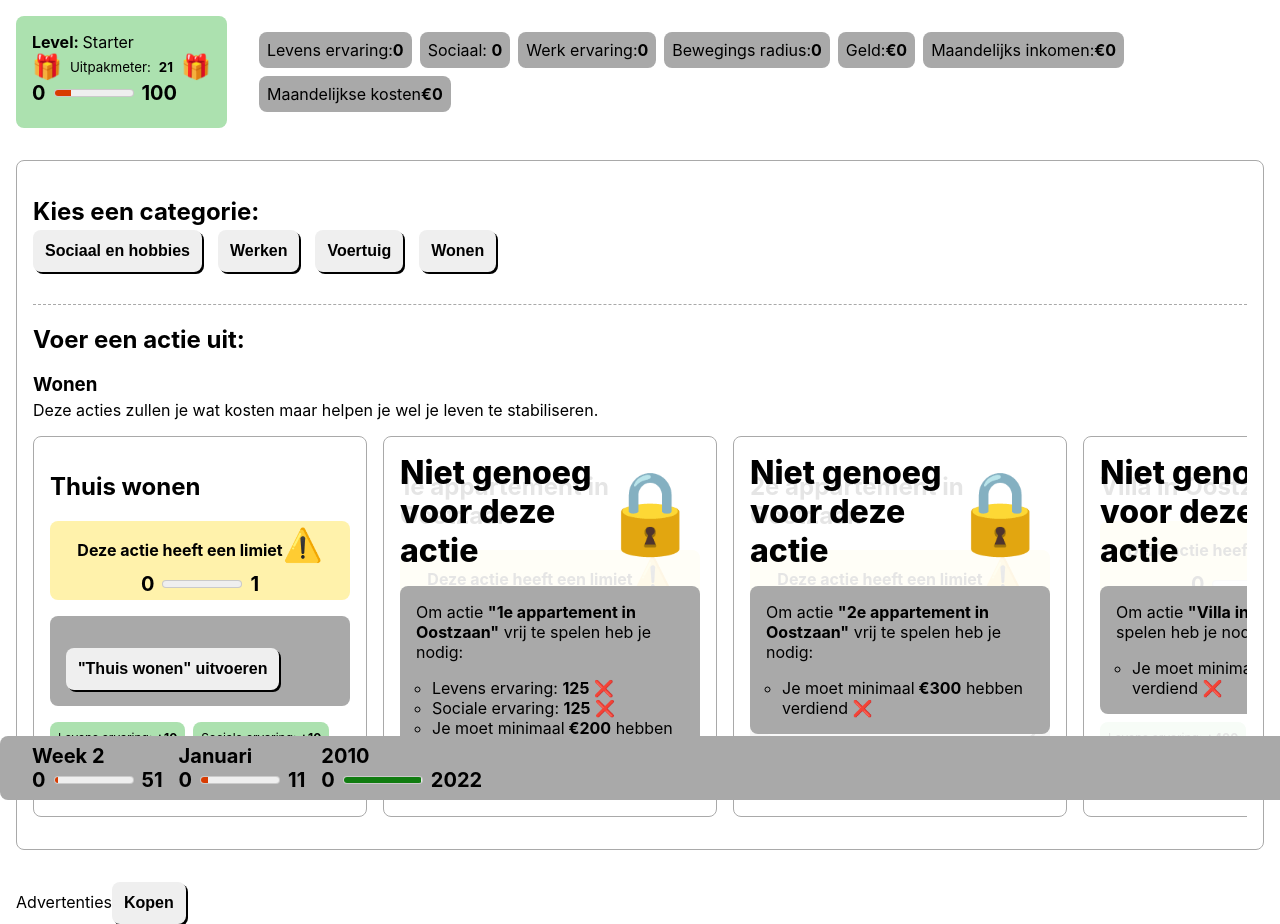
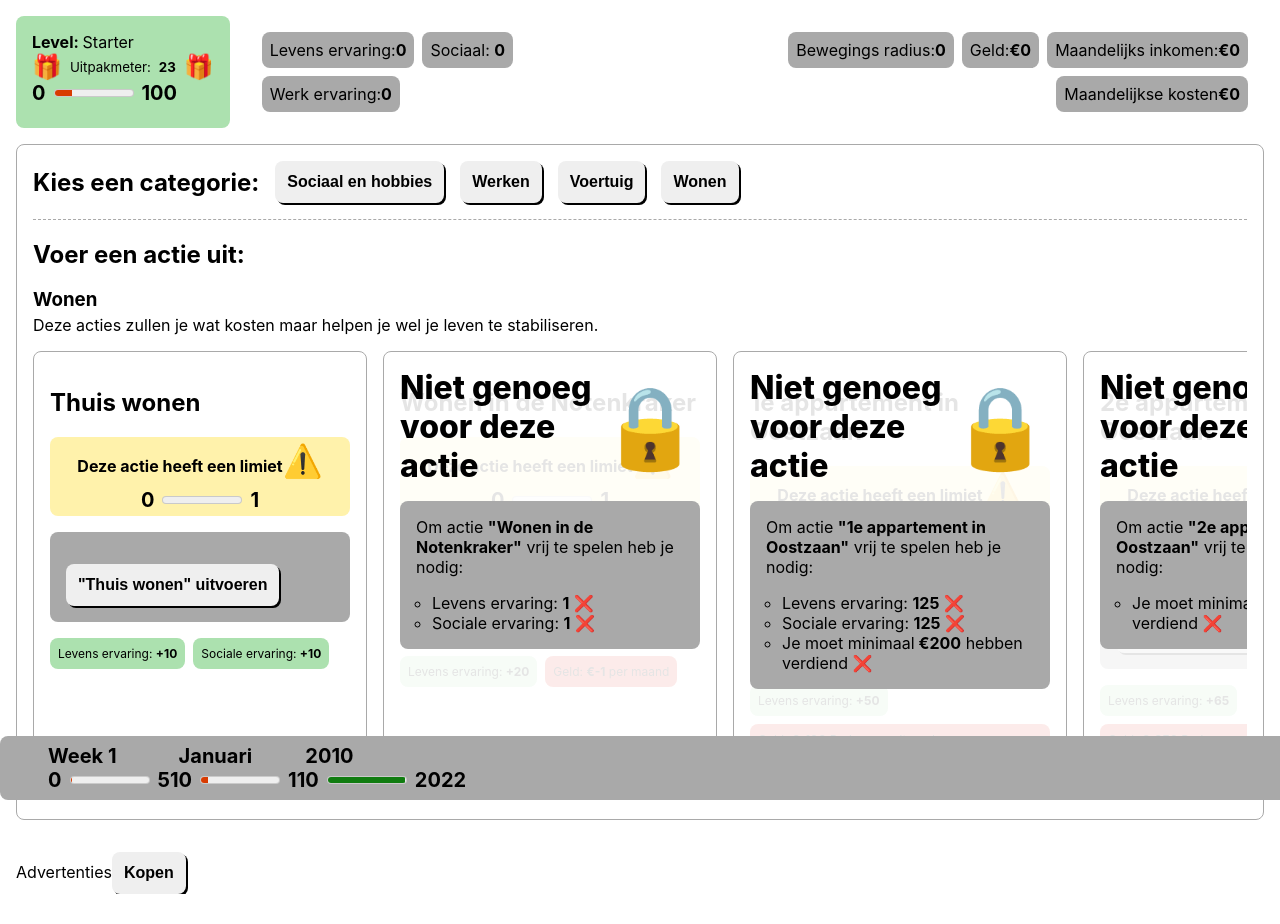
Before and after one commit to marcianosr/robin-tycoon, a React (Create React App) app: page / in a window 1280 px wide. After the commit the page ends 894 px from the top, so only its background shows below. Built offline with nearby package versions, Linux system fonts and the light colour scheme.

Commit message:
Changes.

```diff
--- a/src/App.css
+++ b/src/App.css
@@ -21,6 +21,10 @@ h3 {
 	padding: 0.5rem 2rem;
 	gap: 1rem;
 	left: 0;
+}
+
+.time {
+	display: flex;
 }
 
 .categoryOptions {
@@ -54,7 +58,7 @@ h3 {
 	border: 1px solid rgb(169, 169, 169);
 	border-radius: 0.5rem;
 	padding: 1rem;
-	margin-top: 2rem;
+	margin-top: 1rem;
 	margin-bottom: 2rem;
 }
 
@@ -69,6 +73,16 @@ h3 {
 .category-buttons {
 	display: flex;
 	gap: 1rem;
+}
+
+.category-container-buttons {
+	padding-bottom: 1rem;
+	align-items: center;
+	gap: 1rem;
+	display: flex;
 	border-bottom: 1px dashed rgb(169, 169, 169);
-	padding-bottom: 2rem;
 }
+
+.category-container-buttons h1 {
+	margin: 0;
+}
--- a/src/App.tsx
+++ b/src/App.tsx
@@ -73,8 +73,10 @@ function App() {
 		costs: 0,
 		progress: {
 			amount: 23,
+			title: "Starter",
 		},
 		won: false,
+		actionsActive: [],
 	});
 
 	const [activeCategory, setActiveCategory] = useState<ShortNames>("living");
@@ -86,9 +88,7 @@ function App() {
 
 	useEffect(() => {
 		const getCurrentEvolveState = evolveAt
-			.filter(
-				(evolve) => evolve.progressLevel < gameState.progress.amount
-			)
+			.filter((evolve) => evolve.progress < gameState.progress.amount)
 			.at(-1);
 
 		setGameState({
@@ -108,11 +108,14 @@ function App() {
 					time: { ...gameState.time, week: gameState.time.week + 1 },
 					progress: {
 						...gameState.progress,
-						amount: gameState.progress.amount - 2,
+						amount:
+							gameState.progress.amount > 0
+								? gameState.progress.amount - 1
+								: gameState.progress.amount,
 					},
 				});
 			}
-		}, 4000);
+		}, 6000);
 
 		return () => {
 			clearTimeout(t);
@@ -157,10 +160,10 @@ function App() {
 			...gameState,
 			won: true,
 			progress: {
+				...gameState.progress,
 				amount: 100,
 			},
 		});
-
 	return (
 		<div className="App">
 			<button style={{ display: "none" }} onClick={winGame}>
@@ -238,17 +241,21 @@ function App() {
 				</dialog>
 			)}
 			<section className="contentContainer">
+				<div className="category-container-buttons">
 					<h1>Kies een categorie: </h1>
 					<div className="category-buttons">
 						{data.game.categories.map((cat) => (
 							<button
 								onClick={(e) => {
-								onSelectCategory(cat.shortName as ShortNames);
+									onSelectCategory(
+										cat.shortName as ShortNames
+									);
 								}}
 							>
 								{cat.name}
 							</button>
 						))}
+					</div>
 				</div>
 				<h1>Voer een actie uit:</h1>
 				{data.game.categories.map((category) => (
@@ -278,6 +285,12 @@ function App() {
 				<button onClick={() => setShowPopup(true)}>Kopen</button>
 			</section>
 			<section className="timeContainer">
+				<div className="running-actions">
+					{/* {gameState.actionsActive.map((item) => (
+						<span>{item.name}</span>
+					))} */}
+				</div>
+				<div className="time">
 					<Meter
 						max={51}
 						value={gameState.time.week}
@@ -293,6 +306,7 @@ function App() {
 						value={gameState.time.year}
 						text={`${gameState.time.year}`}
 					/>
+				</div>
 			</section>
 		</div>
 	);
--- a/src/components/ActionButton/index.tsx
+++ b/src/components/ActionButton/index.tsx
@@ -41,8 +41,17 @@ const ActionButton: FC<Props> = ({
 
 	const action = (item: Item) => {
 		const values = Object.entries(item.earned);
+		const progressValue = values.reduce((acc, [key, value]: [any, any]) => {
+			if (key === "lifeXP" || key === "socialXP" || key === "workXP") {
+				return Math.round((acc + value) / 10);
+			}
+
+			return acc;
+		}, 0);
+
 		const updated = values.reduce((prev, [key, value]) => {
 			const gameStateValue = gameState[key as keyof XP];
+			// const progressValue = Math.round(2);
 
 			if (key === "radius") {
 				return {
@@ -52,22 +61,29 @@ const ActionButton: FC<Props> = ({
 			}
 
 			if (key === "money" && typeof value !== "number") {
+				console.log("value", value, item.name);
 				return {
 					...prev,
 					money: gameStateValue + value.amount,
 					income: value.amount > 0 ? value.amount : gameStateValue,
-					costs: value.amount < 0 ? value.amount : gameStateValue,
+					costs: value.amount < 0 ? value.amount : gameState.costs,
 				};
 			}
 
 			return {
 				...prev,
 				[key]: gameStateValue + value,
+				actionsActive: [
+					...gameState.actionsActive,
+					{ name: item.name, isRunning: true },
+				],
 				progress: {
-					amount: gameState.progress.amount,
+					...gameState.progress,
+					amount: gameState.progress.amount + progressValue,
 				},
 			};
 		}, {});
+
 		setAmountOfActionsByCategory(amountOfActionsByCategory + 1);
 		setTimerActive(true);
 		setGameState({
@@ -75,6 +91,31 @@ const ActionButton: FC<Props> = ({
 			...updated,
 		});
 	};
+
+	useEffect(() => {
+		if (gameState.actionsActive.length > 0) {
+			console.log(item.name);
+
+			const remove = gameState.actionsActive.find(
+				(action: any) => action.name === item.name
+			);
+
+			// setGameState({
+			// 	...gameState,
+			// 	actionsActive: [
+			// 		...gameState.actionsActive,
+			// 	]
+			// })
+
+			// console.log(remove, "2322");
+		}
+
+		// setGameState(
+		// 	gameState.actionsActive.filter(
+		// 		(action: string) => action === item.name
+		// 	)
+		// );
+	}, [timerActive]);
 
 	return (
 		<button
--- a/src/components/Option/index.tsx
+++ b/src/components/Option/index.tsx
@@ -148,11 +148,16 @@ const Option: FC<Props> = ({ category, item, gameState, setGameState }) => {
 						>
 							<span>Geld: </span>
 							<strong>
-								{item.earned.money.amount > 0 && "+"}
+								€{item.earned.money.amount > 0 && "+"}
 								{item.earned.money.amount}
 							</strong>
-							{item.earned.money.basis && (
+							{item.earned.money.basis ? (
 								<span> {moneyBasisText}</span>
+							) : (
+								<span>
+									{" "}
+									Bedrag wordt per keer bij/afgeschreven
+								</span>
 							)}
 						</div>
 					)}
--- a/src/components/Profile/index.tsx
+++ b/src/components/Profile/index.tsx
@@ -10,23 +10,23 @@ type Props = {
 export const evolveAt = [
 	{
 		title: "Kluizenaar",
-		progressLevel: 0,
+		progress: 0,
 	},
 	{
 		title: "Starter",
-		progressLevel: 16,
+		progress: 16,
 	},
 	{
 		title: "Pakt de draad op",
-		progressLevel: 30,
+		progress: 30,
 	},
 	{
 		title: "Mogelijkheden in het leven en vindt zijn weg",
-		progressLevel: 52,
+		progress: 52,
 	},
 	{
 		title: "Stabiliteit en geniet van het leven",
-		progressLevel: 70,
+		progress: 70,
 	},
 ];
 
@@ -46,10 +46,11 @@ const Profile: FC<Props> = ({ gameState }) => {
 				<div className={styles.baseMeter}>
 					<small className={styles.uitpakText}>
 						<span className={styles.emoji}>🎁</span>
-						Uitpakmeter: <strong>{progress}</strong>{" "}
+						Uitpakmeter:{" "}
+						<strong>{gameState.progress.amount}</strong>{" "}
 						<span className={styles.emoji}>🎁</span>
 					</small>
-					<Meter max={100} value={progress} />
+					<Meter max={100} value={gameState.progress.amount} />
 				</div>
 			</section>
 
@@ -67,6 +68,8 @@ const Profile: FC<Props> = ({ gameState }) => {
 						<span>Werk ervaring:</span>
 						<strong>{gameState.workXP}</strong>
 					</div>
+				</article>
+				<article className={styles.statItems}>
 					<div>
 						<span>Bewegings radius:</span>
 						<strong>{gameState.radius}</strong>
--- a/src/components/Profile/styles.module.css
+++ b/src/components/Profile/styles.module.css
@@ -18,6 +18,11 @@
 	display: flex;
 	gap: 0.5rem;
 	flex-wrap: wrap;
+	/* flex-direction: column; */
+}
+
+.statItems:last-child {
+	justify-content: end;
 }
 
 .statItems > div {
@@ -31,6 +36,10 @@
 
 .stats {
 	/* width: 400px; */
+	display: flex;
+	gap: 0.5rem;
+	justify-content: space-between;
+	width: 100%;
 }
 
 .baseMeter > h3 {
--- a/src/data/index.json
+++ b/src/data/index.json
@@ -10,10 +10,10 @@
 						"name": "Kornet bij Crescendo",
 						"imageURL": "robin-cornet.png",
 						"earned": {
-							"socialXP": 50,
-							"lifeXP": 10,
+							"socialXP": 75,
+							"lifeXP": 25,
 							"money": {
-								"amount": -15,
+								"amount": -10,
 								"basis": "monthly"
 							}
 						},
@@ -24,38 +24,25 @@
 								"amount": 15
 							}
 						},
-						"cooldown": 100
+						"limit": {
+							"amount": 1
+						},
+						"cooldown": 40
 					},
-					{
-						"name": "Maand abbo bij de sportschool",
-						"imageURL": "robin-gym.jpeg",
-						"required": {
-							"socialXP": 10,
-							"money": {
-								"amount": 50
-							}
-						},
-						"earned": {
-							"money": {
-								"amount": -30,
-								"basis": "monthly"
-							}
-						},
-						"cooldown": 100
-					},
-
 					{
 						"name": "ff gym pakken",
 						"imageURL": "robin-gym.jpeg",
 						"required": {
-							"socialXP": 50
+							"socialXP": 50,
+							"money": {
+								"amount": 10
+							}
 						},
 						"earned": {
 							"socialXP": 50
 						},
 						"cooldown": 100
 					},
-
 					{
 						"name": "Potje League of Legends met Martijn",
 						"imageURL": "https://scontent-ams4-1.xx.fbcdn.net/v/t1.18169-9/487779_339938256122089_1105893052_n.jpg?_nc_cat=101&ccb=1-7&_nc_sid=f9d7a1&_nc_ohc=tjaa8YhTr-QAX8r4_hB&_nc_ht=scontent-ams4-1.xx&oh=00_AfD4-FLNwoc9Fm3_-RUrbvPD6Ck7Sn3Oa9gcEIyfnmLiTQ&oe=63A17E99",
@@ -66,38 +53,49 @@
 						"required": {
 							"socialXP": 10
 						},
-						"cooldown": 25
+						"cooldown": 7
+					},
+					{
+						"name": "League of Legends skins kopen",
+						"imageURL": "https://scontent-ams4-1.xx.fbcdn.net/v/t1.18169-9/487779_339938256122089_1105893052_n.jpg?_nc_cat=101&ccb=1-7&_nc_sid=f9d7a1&_nc_ohc=tjaa8YhTr-QAX8r4_hB&_nc_ht=scontent-ams4-1.xx&oh=00_AfD4-FLNwoc9Fm3_-RUrbvPD6Ck7Sn3Oa9gcEIyfnmLiTQ&oe=63A17E99",
+						"earned": {
+							"socialXP": 5,
+							"money": {
+								"amount": -5
+							}
+						},
+						"cooldown": 50
 					},
 					{
 						"name": "Advies vragen van thuis",
 						"earned": {
-							"socialXP": 20,
-							"lifeXP": 200
+							"socialXP": 10,
+							"lifeXP": 50
 						},
 						"required": {
 							"socialXP": 10
 						},
-						"cooldown": 200
+						"cooldown": 30
 					},
 					{
 						"name": "Op bezoek gaan bij opa en oma",
 						"earned": {
-							"socialXP": 50,
-							"lifeXP": 200
+							"socialXP": 20,
+							"lifeXP": 20
 						},
 						"required": {
 							"socialXP": 10
 						},
-						"cooldown": 200
+						"cooldown": 70
 					},
 					{
 						"name": "Vrienden maken",
 						"imageURL": "https://scontent-ams2-1.xx.fbcdn.net/v/t1.18169-9/1231653_10200580608424726_805898821_n.jpg?_nc_cat=104&ccb=1-7&_nc_sid=09cbfe&_nc_ohc=nunuioUKrFkAX9IPLm4&_nc_ht=scontent-ams2-1.xx&oh=00_AfB6_xMdYJ4mMoTYW9u4nmdMFVbfX77EJC-W9rzSslvaTw&oe=63A17ADA",
 						"earned": {
-							"socialXP": 100
+							"socialXP": 30
 						},
 						"required": {
-							"socialXP": 200
+							"socialXP": 100
 						},
 						"cooldown": 50,
 						"limit": {
@@ -110,14 +108,15 @@
 						"earned": {
 							"socialXP": 150,
 							"lifeXP": 50,
-							"workXP": -50,
+							"workXP": -75,
 							"money": {
 								"amount": -50
 							}
 						},
 						"required": {
 							"money": {
-								"amount": 100
+								"amount": 100,
+								"basis": "per-action"
 							},
 							"socialXP": 100
 						},
@@ -127,30 +126,36 @@
 						"name": "Verzorging",
 						"imageURL": "robin-fashion.jpeg",
 						"earned": {
-							"socialXP": 20,
+							"socialXP": 30,
 							"money": {
-								"amount": -10
+								"amount": -10,
+								"basis": "per-action"
 							}
 						},
 						"required": {
 							"socialXP": 10,
 							"money": {
-								"amount": 20
+								"amount": 10
 							}
 						},
-						"cooldown": 50
+						"cooldown": 30
 					},
 					{
 						"name": "Cézanne",
 						"imageURL": "https://scontent-ams4-1.xx.fbcdn.net/v/t1.18169-9/11220111_916651291729982_7136581538902823497_n.jpg?_nc_cat=101&ccb=1-7&_nc_sid=8bfeb9&_nc_ohc=g-rbLWtSLWMAX8cHSn_&_nc_ht=scontent-ams4-1.xx&oh=00_AfAtm62uVsgMnxBSR_NjnJ2Kn10qiYXcIg8bxofp6IBWvQ&oe=63A177B7",
 						"earned": {
-							"socialXP": 200,
-							"lifeXP": 200
+							"socialXP": 325,
+							"lifeXP": 325,
+							"workXP": -100,
+							"money": {
+								"amount": -30,
+								"basis": "monthly"
+							}
 						},
 						"required": {
-							"socialXP": 500,
-							"lifeXP": 500,
-							"money": 500,
+							"socialXP": 300,
+							"lifeXP": 300,
+							"money": 250,
 							"radius": 100
 						},
 						"cooldown": 0,
@@ -187,17 +192,17 @@
 						"imageURL": "robin-tekenen.jpeg",
 						"earned": {
 							"workXP": 25,
-							"socialXP": -10
+							"socialXP": -25
 						},
-						"cooldown": 30
+						"cooldown": 20
 					},
 					{
 						"name": "BODO Pompstation",
 						"imageURL": "https://topbakverhuur.nl/wp-content/uploads/2018/03/Avia-Amsterdam-Appelweg-46.png",
 						"earned": {
 							"workXP": 50,
-							"lifeXP": 50,
-							"socialXP": 50,
+							"lifeXP": 25,
+							"socialXP": -50,
 							"money": {
 								"amount": 50,
 								"basis": "monthly"
@@ -216,18 +221,18 @@
 					{
 						"name": "Stagiair bij RI Print & Sign",
 						"earned": {
-							"workXP": 90,
+							"workXP": 120,
 							"lifeXP": 90,
-							"socialXP": 75,
+							"socialXP": 10,
 							"money": {
 								"amount": 125,
 								"basis": "monthly"
 							}
 						},
 						"required": {
-							"socialXP": 130,
-							"lifeXP": 130,
-							"workXP": 130,
+							"socialXP": 75,
+							"lifeXP": 50,
+							"workXP": 100,
 							"radius": 150
 						},
 						"limit": {
@@ -236,12 +241,33 @@
 						"cooldown": 0
 					},
 					{
+						"name": "ff bijklussen",
+						"imageURL": "https://topbakverhuur.nl/wp-content/uploads/2018/03/Avia-Amsterdam-Appelweg-46.png",
+						"earned": {
+							"workXP": 50,
+							"lifeXP": 25,
+							"socialXP": 25,
+							"money": {
+								"amount": 25
+							}
+						},
+						"required": {
+							"socialXP": 20,
+							"lifeXP": 20,
+							"radius": 50
+						},
+						"cooldown": 0,
+						"limit": {
+							"amount": 1
+						}
+					},
+					{
 						"name": "Design bij Coqtail",
 						"videoURL": "https://www.facebook.com/jeffrey.beckers/videos/2974491055947757",
 						"earned": {
-							"workXP": 125,
-							"lifeXP": 150,
-							"socialXP": 100,
+							"workXP": 225,
+							"lifeXP": 175,
+							"socialXP": 50,
 							"money": {
 								"amount": 275,
 								"basis": "monthly"
@@ -251,9 +277,9 @@
 							"amount": 1
 						},
 						"required": {
-							"socialXP": 200,
-							"lifeXP": 200,
-							"workXP": 150,
+							"socialXP": 150,
+							"lifeXP": 120,
+							"workXP": 220,
 							"radius": 500
 						},
 						"cooldown": 0
@@ -262,9 +288,9 @@
 						"name": "Art Director @ Emakina",
 						"imageURL": "robin-art-director.jpeg",
 						"earned": {
-							"workXP": 300,
-							"lifeXP": 200,
-							"socialXP": 100,
+							"workXP": 450,
+							"lifeXP": 250,
+							"socialXP": 50,
 							"money": {
 								"amount": 600
 							}
@@ -274,8 +300,8 @@
 						},
 						"required": {
 							"socialXP": 250,
-							"lifeXP": 325,
-							"workXP": 350,
+							"lifeXP": 350,
+							"workXP": 410,
 							"radius": 1500
 						},
 						"cooldown": 0
@@ -316,7 +342,10 @@
 						"earned": {
 							"lifeXP": 50,
 							"socialXP": 10,
-							"radius": 650
+							"radius": 650,
+							"money": {
+								"amount": -25
+							}
 						},
 						"required": {
 							"money": {
@@ -330,13 +359,16 @@
 					{
 						"name": "Renault Clio",
 						"earned": {
-							"socialXP": 100,
+							"socialXP": 200,
 							"lifeXP": 200,
-							"radius": 1500
+							"radius": 1500,
+							"money": {
+								"amount": -100,
+								"basis": "monthly"
+							}
 						},
 						"required": {
 							"money": {
-								"basis": "monthly",
 								"amount": 500
 							},
 							"lifeXP": 500
@@ -355,6 +387,24 @@
 						"earned": {
 							"lifeXP": 10,
 							"socialXP": 10
+						},
+						"cooldown": 0,
+						"limit": {
+							"amount": 1
+						}
+					},
+					{
+						"name": "Wonen in de Notenkraker",
+						"earned": {
+							"lifeXP": 20,
+							"money": {
+								"amount": -1,
+								"basis": "monthly"
+							}
+						},
+						"required": {
+							"lifeXP": 1,
+							"socialXP": 1
 						},
 						"cooldown": 0,
 						"limit": {
```
Lines whose indentation alone changed are shown as unchanged.
